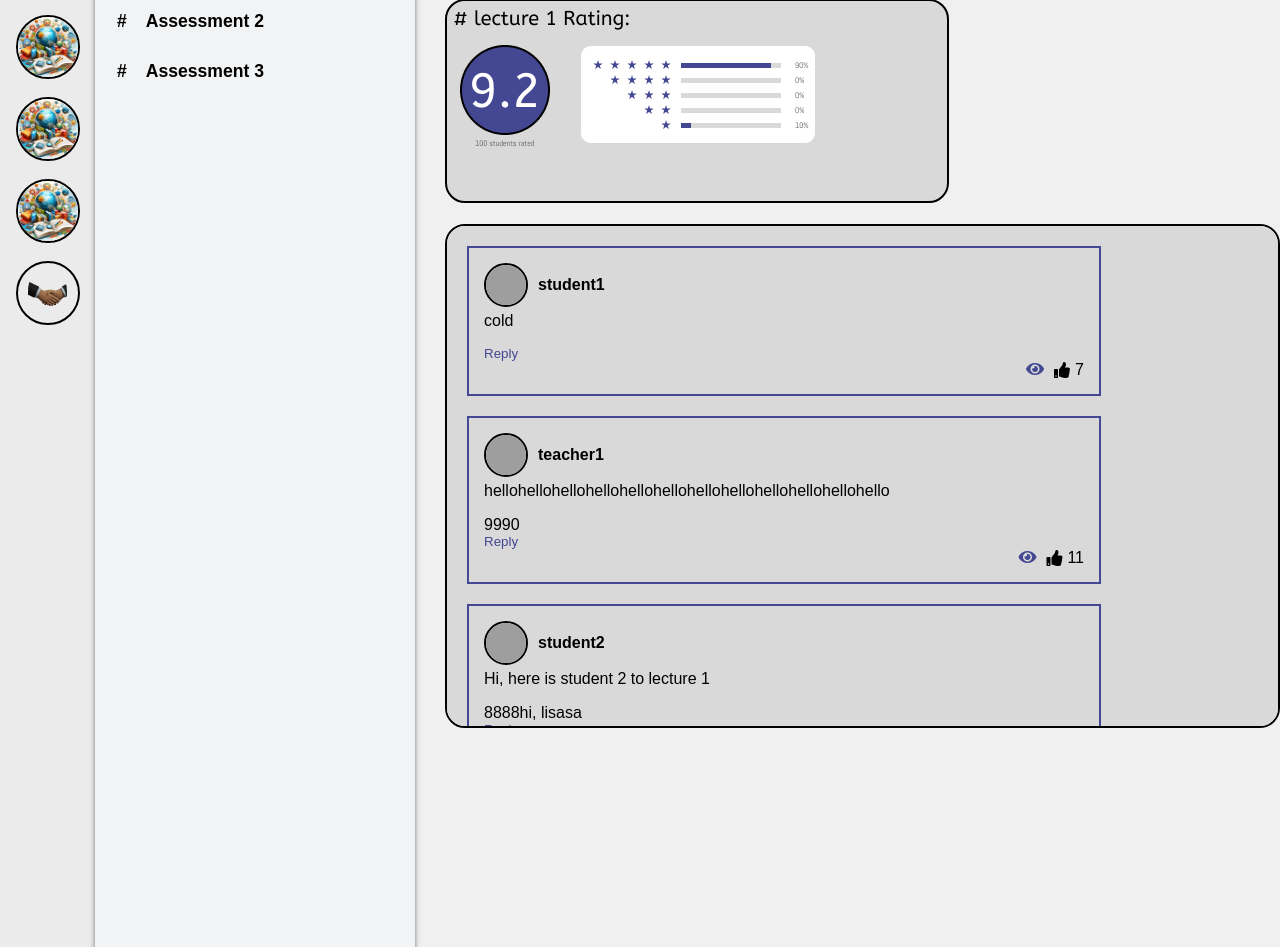
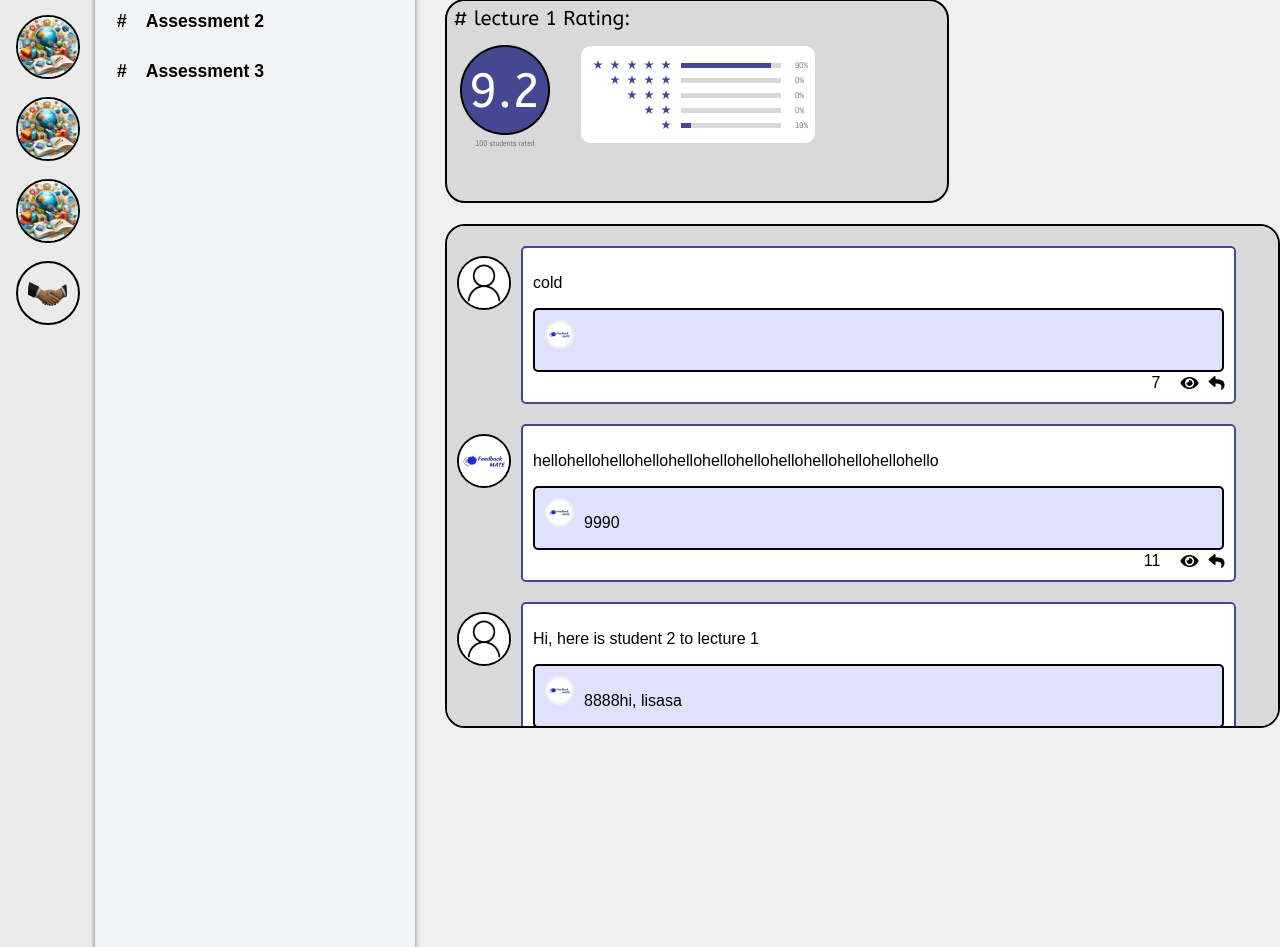
Before and after one commit to ZhikunzZZ/Individual-Project, a Django app: template FeedbackMate/main/templates/section_detail.html in a window 1280 px wide. Shown: the part 333-1280 px from the top of the page. Run offline with Django 4.2, Linux system fonts and the light colour scheme; the template is opened without the code that fills it: values that come from a table or form of the project are taken from there, others are empty; data comes from the database, SQL or seed files in the repository; both versions use the stored data as it was after the commit; grey boxes are pictures that could not be loaded.

Commit message:
comment part UI update

```diff
--- a/FeedbackMate/main/models.py
+++ b/FeedbackMate/main/models.py
@@ -59,4 +59,4 @@ class Comment(models.Model):
     likes = models.IntegerField(default=0)
 
     def __str__(self):
-        return f"Comment by {self.user.username} on {self.section.title}"
+        return self.text
--- a/FeedbackMate/main/templates/section_detail.html
+++ b/FeedbackMate/main/templates/section_detail.html
@@ -88,71 +88,75 @@
     background-color: #D9D9D9;
     border-radius: 20px;
     margin-top: 1px;
-    width: 1155px;
+    width: 955px;
     height: 500px;
     border: 2px solid black;
     overflow-y: auto;
 }
 
+/* 在这里插入CSS样式代码 */
 .comment {
-    width: 600px;
-    padding: 15px;
-    margin: 20px;
-    border: 2px solid black;
     display: flex;
-    flex-direction: column;
+    margin-top:20px;
+    margin-bottom: 20px;
+    border-radius: 5px;
+    width: 95%;
+    overflow: hidden;
+}
+
+.user-image {
+    border: 2px solid #000000;
+    width: 50px;
+    height: 50px;
+    border-radius: 50%;
+    margin: 10px;
+}
+
+.comment-main {
+    flex-grow: 1;
+    padding: 10px;
+    background-color: white;
+    border: 2px solid #000000;
+    border-radius: 5px;
+    position: relative;
 }
 
 .comment-actions {
     display: flex;
-    justify-content: flex-end; /* 项目向右对齐 */
-    width: 100%;
+    align-items: center;
+    position: absolute;
+    bottom: 10px;
+    right: 10px;
 }
 
-.comment-header {
-    display: flex;
-    align-items: center;
-}
-
-.user-image {
-    width: 40px;
-    height: 40px;
-    border-radius: 50%;
-    margin-right: 10px;
-    border: 2px solid black;
-}
-
-.username {
-    font-weight: bold;
+.like-count {
     margin-right: 10px;
 }
 
-.comment-content {
-    margin-top: 5px;
-}
-.read-badge {
-    color: #444791;
-    font-weight: bold;
+.read-indicator, .mark-as-read-btn, .reply-btn {
+    cursor: pointer;
+    margin-left: 10px;
 }
 
-.likes {
+.reply {
     display: flex;
-    align-items: center;
-    margin-left: 10px; /* 或根据需要调整间距 */
+    background-color: #E0E0FF; /* 或其他您选择的颜色 */
+    margin-top: 10px;
+    margin-bottom: 20px;
+    border-radius: 5px;
+    height: 40px;
+    padding: 10px;
+    border: 2px solid #000000;
 }
 
-.fa-thumbs-up {
-    margin-right: 5px;
+.owner-image {
+    width: 25px;
+    height: 25px;
+    border-radius: 50%;
+    margin-right: 10px;
+    border: 2px solid #f0f0f0;
 }
 
-.reply-button {
-    background: none;
-    border: none;
-    color: #444791;
-    cursor: pointer;
-    padding: 0;
-    margin-right: auto; /* 将回复按钮推向右侧 */
-}
 
 
 </style>
@@ -172,73 +176,76 @@
     <div class="rating-box">
         <img src="{% static 'img/rating.png' %}" alt="Rating" />
     </div>
+
     <div class="comment-section">
     {% for comment in comments %}
-    <div class="comment" {% if comment.read %}style="border-color: #444791;"{% endif %}>
-        <div class="comment-header">
-            <img src="{% static 'img/user.png ' %}" alt="User Image" class="user-image">
-            <span class="username">{{ comment.user.username }}</span>
+    <div class="comment">
+        <img src="{{ comment.user.userinfo.user_image.url }}" alt="User Image" class="user-image">
+        <div class="comment-main" {% if comment.read %}style="border-color: #444791;"{% endif %}>
+            <p class="comment-text">{{ comment.text }}</p>
+            <div class="comment-actions">
+                <span class="like-count">{{ comment.likes }}</span>
+                {% if comment.read %}
+                    <i class="fas fa-eye read-indicator"></i>
+                {% else %}
+                    <button class="mark-as-read-btn" data-comment-id="{{ comment.id }}">Mark as Read</button>
+                {% endif %}
+                <i class="fas fa-reply reply-btn" data-comment-id="{{ comment.id }}"></i>
             </div>
-        <p class="comment-content">{{ comment.text }}</p>
-        {% if comment.reply %}
-            <div class="reply-content">{{ comment.reply }}</div>
-        {% endif %}
-        <button class="reply-button" data-comment-id="{{ comment.id }}">Reply</button>
+            <div class="reply" {% if not comment.reply %}style="display:none;"{% endif %}>
+                <img src="{{ comment.section.channel.user.userinfo.user_image.url }}" alt="Owner Image" class="owner-image">
+                <p class="reply-content">{{ comment.reply }}</p>
+            </div>
             <div class="reply-box" style="display:none;">
                 <textarea class="reply-text">{{ comment.reply }}</textarea>
-            <button class="submit-reply" data-comment-id="{{ comment.id }}">Submit</button>
-        </div>
-        <div class="comment-actions">
-            {% if comment.read %}
-                <i class="fas fa-eye read-badge"></i>
-            {% else %}
-                <button class="mark-as-read" data-comment-id="{{ comment.id }}">Mark as Read</button>
-            {% endif %}
-            <div class="likes">
-                <i class="fas fa-thumbs-up"></i>
-                <span class="like-count">{{ comment.likes }}</span>
+                <button class="submit-reply" data-comment-id="{{ comment.id }}">Submit!</button>
             </div>
         </div>
     </div>
     {% endfor %}
     </div>
 </div>
+
 <script>
-document.querySelectorAll('.mark-as-read').forEach(button => {
+    document.querySelectorAll('.mark-as-read-btn').forEach(button => {
         button.addEventListener('click', function() {
-        const commentDiv = this.closest('.comment'); // 获取最近的评论框
             const commentId = this.dataset.commentId;
-
+            const commentDiv = this.closest('.comment-main');
+            // 在这里添加发送标记为已读的请求的代码
+            // 示例代码，根据你的后端逻辑进行调整
             fetch(`/mark-comment-as-read/${commentId}/`, {
                 method: 'POST',
                 headers: {
                     'X-CSRFToken': getCookie('csrftoken'),
+                    'Content-Type': 'application/json',
                 },
+                body: JSON.stringify({ read: true })
             })
             .then(response => response.json())
             .then(data => {
                 if (data.success) {
-                commentDiv.style.borderColor = '#444791'; // 改变边框颜色
-                const readBadge = document.createElement('i');
-                readBadge.classList.add('fas', 'fa-eye', 'read-badge');
-                readBadge.classList.add('read-badge'); // 添加一个class以便于样式设定
-                commentDiv.appendChild(readBadge); // 将标志添加到评论框
-
-                this.remove(); // 移除按钮
+                    // 创建已读图标
+                    const readIndicator = document.createElement('i');
+                    readIndicator.classList.add('fas', 'fa-check-circle', 'read-indicator');
+                    // 替换标记为已读按钮为已读图标
+                    button.replaceWith(readIndicator);
+                    // 更新边框颜色
+                    commentDiv.style.borderColor = '#444791';
                 }
             });
         });
     });
 
+    // 为回复按钮添加事件监听器
 
-
-document.querySelectorAll('.reply-button').forEach(button => {
+    document.querySelectorAll('.reply-btn').forEach(button => {
         button.addEventListener('click', function() {
             const commentDiv = this.closest('.comment');
             const replyBox = commentDiv.querySelector('.reply-box');
             replyBox.style.display = 'block';
         });
     });
+    // 提交回复的函数
 
     document.querySelectorAll('.submit-reply').forEach(button => {
         button.addEventListener('click', function() {
@@ -260,7 +267,13 @@ document.querySelectorAll('.submit-reply').forEach(button => {
                 console.log("Response data:", data);
                 if (data.success) {
                     const replyContentDiv = commentDiv.querySelector('.reply-content');
+                    const replyDiv = commentDiv.querySelector('.reply');
                     replyContentDiv.textContent = replyText;
+                    if (replyText.trim() != '') {
+                        replyDiv.style.display = ''; // 如果有回复内容，显示回复容器
+                    }else {
+                        replyDiv.style.display = 'none';
+                    }
                     commentDiv.querySelector('.reply-box').style.display = 'none';
                 }
             });
```
Also changed, not shown: FeedbackMate/db.sqlite3, FeedbackMate/main/media/user_images/15/4f16f604-800c-4938-bfd4-c49acde2803f.png (added). Lines whose indentation alone changed are shown as unchanged.
